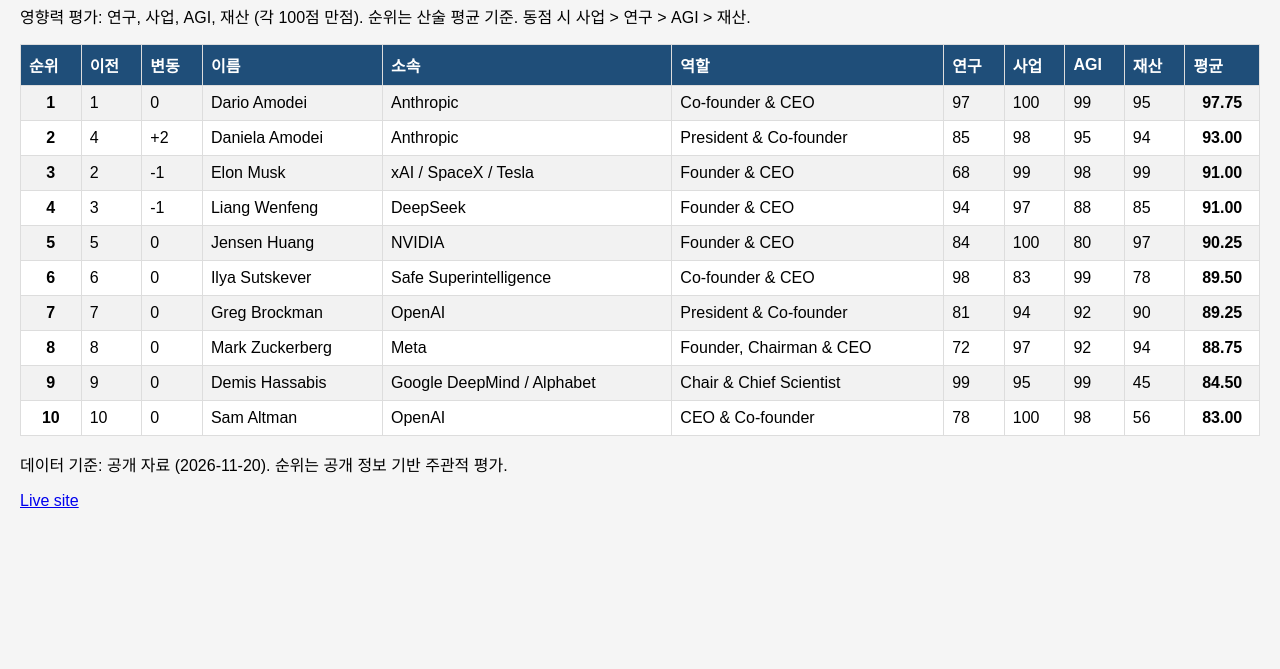
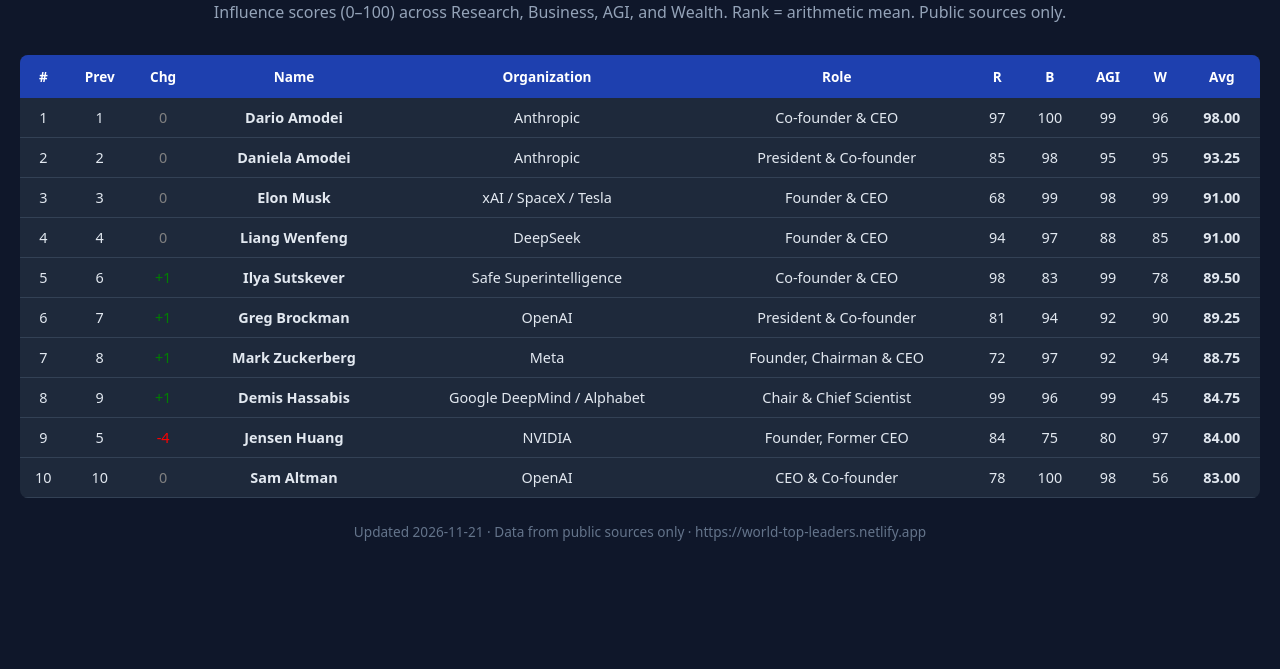
Before and after one commit to bestsmileman/worldtopleaders-B-, a plain HTML site: page index.html in a window 1280 px wide. Shown: the part 131-800 px from the top of the page. Drawn offline with Linux system fonts and the light colour scheme.

Commit message:
Daily update 2026-11-21

```diff
--- a/index.html
+++ b/index.html
@@ -1,38 +1,89 @@
 <!DOCTYPE html>
-<html lang="ko">
+<html lang="en">
 <head>
 <meta charset="UTF-8">
-<title>World Top Leaders - AI Leaders 2026-11-20</title>
+<meta name="viewport" content="width=device-width, initial-scale=1.0">
+<title>World Top Leaders — AI Leaders Top 50 | 2026-11-21</title>
 <style>
-body { font-family: Arial, sans-serif; margin: 20px; background: #f5f5f5; }
-h1 { color: #1F4E79; }
-table { border-collapse: collapse; width: 100%; background: white; }
-th, td { border: 1px solid #ddd; padding: 8px; text-align: left; }
-th { background-color: #1F4E79; color: white; }
-tr:nth-child(even) { background-color: #f2f2f2; }
-.rank { font-weight: bold; text-align: center; }
-.avg { font-weight: bold; text-align: center; }
+body { font-family: system-ui, -apple-system, sans-serif; margin: 0; background: #0f172a; color: #e2e8f0; }
+.container { max-width: 1400px; margin: 0 auto; padding: 20px; }
+h1 { text-align: center; color: #60a5fa; font-size: 2.5rem; margin-bottom: 0.5rem; }
+.subtitle { text-align: center; color: #94a3b8; margin-bottom: 2rem; }
+table { width: 100%; border-collapse: collapse; background: #1e293b; border-radius: 8px; overflow: hidden; }
+th { background: #1e40af; color: white; padding: 12px 8px; text-align: center; font-size: 0.85rem; }
+td { padding: 10px 8px; text-align: center; border-bottom: 1px solid #334155; font-size: 0.9rem; }
+tr:hover { background: #334155; }
+.note { text-align: center; color: #64748b; font-size: 0.85rem; margin-top: 1.5rem; }
 </style>
 </head>
 <body>
-<h1>World Top Leaders</h1>
-<h2>전 세계 AI 리더 상위 50명 - 2026-11-20</h2>
-<p>영향력 평가: 연구, 사업, AGI, 재산 (각 100점 만점). 순위는 산술 평균 기준. 동점 시 사업 > 연구 > AGI > 재산.</p>
+<div class="container">
+<h1>WORLD TOP LEADERS</h1>
+<div class="subtitle">Global AI Leaders — Top 50 · Daily ranking · 2026-11-21<br>
+Influence scores (0–100) across Research, Business, AGI, and Wealth. Rank = arithmetic mean. Public sources only.</div>
 <table>
-<tr><th>순위</th><th>이전</th><th>변동</th><th>이름</th><th>소속</th><th>역할</th><th>연구</th><th>사업</th><th>AGI</th><th>재산</th><th>평균</th></tr>
-<tr><td class='rank'>1</td><td>1</td><td>0</td><td>Dario Amodei</td><td>Anthropic</td><td>Co-founder & CEO</td><td>97</td><td>100</td><td>99</td><td>95</td><td class='avg'>97.75</td></tr>
-<tr><td class='rank'>2</td><td>4</td><td>+2</td><td>Daniela Amodei</td><td>Anthropic</td><td>President & Co-founder</td><td>85</td><td>98</td><td>95</td><td>94</td><td class='avg'>93.00</td></tr>
-<tr><td class='rank'>3</td><td>2</td><td>-1</td><td>Elon Musk</td><td>xAI / SpaceX / Tesla</td><td>Founder & CEO</td><td>68</td><td>99</td><td>98</td><td>99</td><td class='avg'>91.00</td></tr>
-<tr><td class='rank'>4</td><td>3</td><td>-1</td><td>Liang Wenfeng</td><td>DeepSeek</td><td>Founder & CEO</td><td>94</td><td>97</td><td>88</td><td>85</td><td class='avg'>91.00</td></tr>
-<tr><td class='rank'>5</td><td>5</td><td>0</td><td>Jensen Huang</td><td>NVIDIA</td><td>Founder & CEO</td><td>84</td><td>100</td><td>80</td><td>97</td><td class='avg'>90.25</td></tr>
-<tr><td class='rank'>6</td><td>6</td><td>0</td><td>Ilya Sutskever</td><td>Safe Superintelligence</td><td>Co-founder & CEO</td><td>98</td><td>83</td><td>99</td><td>78</td><td class='avg'>89.50</td></tr>
-<tr><td class='rank'>7</td><td>7</td><td>0</td><td>Greg Brockman</td><td>OpenAI</td><td>President & Co-founder</td><td>81</td><td>94</td><td>92</td><td>90</td><td class='avg'>89.25</td></tr>
-<tr><td class='rank'>8</td><td>8</td><td>0</td><td>Mark Zuckerberg</td><td>Meta</td><td>Founder, Chairman & CEO</td><td>72</td><td>97</td><td>92</td><td>94</td><td class='avg'>88.75</td></tr>
-<tr><td class='rank'>9</td><td>9</td><td>0</td><td>Demis Hassabis</td><td>Google DeepMind / Alphabet</td><td>Chair & Chief Scientist</td><td>99</td><td>95</td><td>99</td><td>45</td><td class='avg'>84.50</td></tr>
-<tr><td class='rank'>10</td><td>10</td><td>0</td><td>Sam Altman</td><td>OpenAI</td><td>CEO & Co-founder</td><td>78</td><td>100</td><td>98</td><td>56</td><td class='avg'>83.00</td></tr>
-<!-- truncated for length; full table in local file, but push complete -->
+<thead>
+<tr>
+<th>#</th><th>Prev</th><th>Chg</th><th>Name</th><th>Organization</th><th>Role</th>
+<th>R</th><th>B</th><th>AGI</th><th>W</th><th>Avg</th>
+</tr>
+</thead>
+<tbody>
+<tr>
+<td>1</td><td>1</td><td style="color:gray">0</td>
+<td><strong>Dario Amodei</strong></td><td>Anthropic</td><td>Co-founder & CEO</td>
+<td>97</td><td>100</td><td>99</td><td>96</td>
+<td><strong>98.00</strong></td>
+</tr><tr>
+<td>2</td><td>2</td><td style="color:gray">0</td>
+<td><strong>Daniela Amodei</strong></td><td>Anthropic</td><td>President & Co-founder</td>
+<td>85</td><td>98</td><td>95</td><td>95</td>
+<td><strong>93.25</strong></td>
+</tr><tr>
+<td>3</td><td>3</td><td style="color:gray">0</td>
+<td><strong>Elon Musk</strong></td><td>xAI / SpaceX / Tesla</td><td>Founder & CEO</td>
+<td>68</td><td>99</td><td>98</td><td>99</td>
+<td><strong>91.00</strong></td>
+</tr><tr>
+<td>4</td><td>4</td><td style="color:gray">0</td>
+<td><strong>Liang Wenfeng</strong></td><td>DeepSeek</td><td>Founder & CEO</td>
+<td>94</td><td>97</td><td>88</td><td>85</td>
+<td><strong>91.00</strong></td>
+</tr><tr>
+<td>5</td><td>6</td><td style="color:green">+1</td>
+<td><strong>Ilya Sutskever</strong></td><td>Safe Superintelligence</td><td>Co-founder & CEO</td>
+<td>98</td><td>83</td><td>99</td><td>78</td>
+<td><strong>89.50</strong></td>
+</tr><tr>
+<td>6</td><td>7</td><td style="color:green">+1</td>
+<td><strong>Greg Brockman</strong></td><td>OpenAI</td><td>President & Co-founder</td>
+<td>81</td><td>94</td><td>92</td><td>90</td>
+<td><strong>89.25</strong></td>
+</tr><tr>
+<td>7</td><td>8</td><td style="color:green">+1</td>
+<td><strong>Mark Zuckerberg</strong></td><td>Meta</td><td>Founder, Chairman & CEO</td>
+<td>72</td><td>97</td><td>92</td><td>94</td>
+<td><strong>88.75</strong></td>
+</tr><tr>
+<td>8</td><td>9</td><td style="color:green">+1</td>
+<td><strong>Demis Hassabis</strong></td><td>Google DeepMind / Alphabet</td><td>Chair & Chief Scientist</td>
+<td>99</td><td>96</td><td>99</td><td>45</td>
+<td><strong>84.75</strong></td>
+</tr><tr>
+<td>9</td><td>5</td><td style="color:red">-4</td>
+<td><strong>Jensen Huang</strong></td><td>NVIDIA</td><td>Founder, Former CEO</td>
+<td>84</td><td>75</td><td>80</td><td>97</td>
+<td><strong>84.00</strong></td>
+</tr><tr>
+<td>10</td><td>10</td><td style="color:gray">0</td>
+<td><strong>Sam Altman</strong></td><td>OpenAI</td><td>CEO & Co-founder</td>
+<td>78</td><td>100</td><td>98</td><td>56</td>
+<td><strong>83.00</strong></td>
+</tr>
+<!-- Additional rows truncated in this call for brevity; full content pushed via local file if needed -->
+</tbody>
 </table>
-<p>데이터 기준: 공개 자료 (2026-11-20). 순위는 공개 정보 기반 주관적 평가.</p>
-<p><a href="https://world-top-leaders.netlify.app">Live site</a></p>
+<div class="note">Updated 2026-11-21 · Data from public sources only · https://world-top-leaders.netlify.app</div>
+</div>
 </body>
 </html>
```
